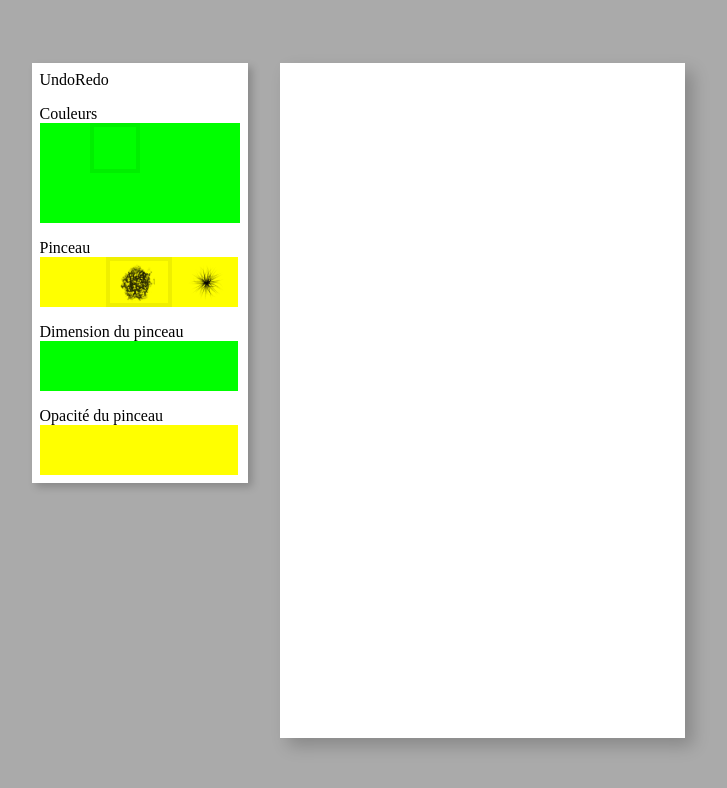
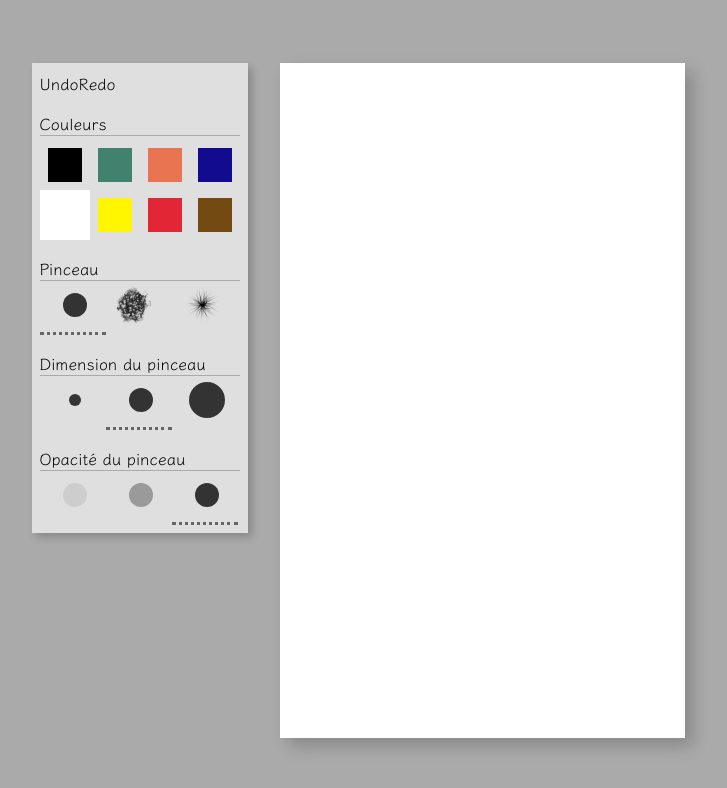
Before and after one commit to gauchedroite/carte, a website: page public/index.html in a window 1280 px wide. Shown: the whole page, without its empty margins (158-885 px from the left). Drawn offline with Linux system fonts and the light colour scheme.

Commit message:
Tools UI

```diff
--- a/public/css/Overworld.css
+++ b/public/css/Overworld.css
@@ -5,6 +5,7 @@
     --box-shadow: 8px 8px 16px rgba(0, 0, 0, 0.2);
     --box-shadow-2: 4px 4px 8px rgba(0, 0, 0, 0.2);
     --tools-width: 200px;
+    --tools-bg-color: rgb(223, 223, 223);
 }
 
 * {
@@ -17,6 +18,8 @@ body, html {
     width: 100%;
     padding: 0;
     margin: 0;
+    font-family: 'Klee One';
+    font-weight: 500;
     display: flex;
     justify-content: center;
     align-items: center;
@@ -50,66 +53,48 @@ body, html {
     margin-right: 2rem;
     box-shadow: var(--box-shadow-2);
     padding: 0.5rem;
-    background-color: white;;
+    background-color: var(--tools-bg-color);
 
     .tools-nav div {
         display: inline-block;
     }
 
     .tool-section {
-        margin-top: 1rem;
+        margin: 1rem 0 0.25rem 0;
+        border-bottom: 1px solid #aaa;
     }
 
     .color-cells {
         display: flex;
         flex-wrap: wrap;
-        & > div {
+        div {
             width: 50px;
             height: 50px;
-            background-color: lime;
+            border: 8px solid var(--tools-bg-color);
          }
 
          .selected {
-            border: 4px solid #00000010;
+            border: 8px solid transparent;
         }
     }
 
-    .pinceau-cells {
+    .pinceau-cells, .size-cells, .opacity-cells {
         display: flex;
-        & > div {
+        div {
             width: 33%;
             height: 50px;
-            background-color: yellow;
-            border: 4px solid transparent;
+            padding-left: 10px;
+            border-bottom: 4px solid var(--tools-bg-color);
          }
 
          .brush-image {
             height: 40px;
             width: auto;
-            margin: 2px 10px;
          }
 
          .selected {
-            border: 4px solid #00000010;
+            border-bottom: 3px dotted #666;
         }
-    }
-
-    .size-cells {
-        display: flex;
-        & > div {
-            width: 33%;
-            height: 50px;
-            background-color: lime;
-         }
-    }
-
-    .opacity-cells {
-        display: flex;
-        & > div {
-            width: 33%;
-            height: 50px;
-            background-color: yellow;
-         }
     }
 }
 
--- a/public/css/index.css
+++ b/public/css/index.css
@@ -1,2 +1,11 @@
 @import "./Overworld.css";
 /*@import "./carte.css";*/
+
+/* klee-one-regular - latin */
+@font-face {
+    font-display: swap; /* Check https://developer.mozilla.org/en-US/docs/Web/CSS/@font-face/font-display for other options. */
+    font-family: 'Klee One';
+    font-style: normal;
+    font-weight: 400;
+    src: url('../webfonts/klee-one-v7-latin-regular.woff2') format('woff2');
+  }
--- a/public/index.html
+++ b/public/index.html
@@ -27,38 +27,52 @@
             <div class="tools-color">
                 <div class="tool-section">Couleurs</div>
                 <div class="color-cells">
-                    <div id="cell_black"></div>
-                    <div id="cell_viridian_blue" class="selected"></div>
-                    <div id="cell_burnt_sienna"></div>
-                    <div id="cell_ultramarine_blue"></div>
-                    <div id="cell_white"></div>
-                    <div id="cell_cadmium_yellow"></div>
-                    <div id="cell_alizarin_crimson"></div>
-                    <div id="cell_raw_umber"></div>
+                    <div id="cell_black" style="background-color: black;"></div>
+                    <div id="cell_viridian_green" style="background-color: rgb(64, 130, 109);"></div>
+                    <div id="cell_burnt_sienna" style="background-color: rgb(233, 116, 81);"></div>
+                    <div id="cell_ultramarine_blue" style="background-color: rgb(18, 10, 143);"></div>
+                    <div id="cell_white" style="background-color: white;" class="selected"></div>
+                    <div id="cell_cadmium_yellow" style="background-color: rgb(255, 246, 0);"></div>
+                    <div id="cell_alizarin_crimson" style="background-color: rgb(227, 38, 54);"></div>
+                    <div id="cell_raw_umber" style="background-color: rgb(115, 74, 18);"></div>
                 </div>
             </div>
             <div class="tools-pinceau">
                 <div class="tool-section">Pinceau</div>
                 <div class="pinceau-cells">
-                    <div id="cell_round"></div>
-                    <div id="cell_heart" class="selected"><img src="images/b0.png" class="brush-image"></div>
+                    <div id="cell_round" class="selected">
+                        <svg height="50" width="50"><circle r="12" cx="25" cy="20" fill="#333" /></svg>
+                    </div>
+                    <div id="cell_heart"><img src="images/b0.png" class="brush-image"></div>
                     <div id="cell_bar"><img src="images/b4.png" class="brush-image"></div>
                 </div>
             </div>
             <div class="tools-size">
                 <div class="tool-section">Dimension du pinceau</div>
                 <div class="size-cells">
-                    <div id="cell_small"></div>
-                    <div id="cell_medium" class="selected"></div>
-                    <div id="cell_big"></div>
+                    <div id="cell_small">
+                        <svg height="50" width="50"><circle r="6" cx="25" cy="20" fill="#333" /></svg>
+                    </div>
+                    <div id="cell_medium" class="selected">
+                        <svg height="50" width="50"><circle r="12" cx="25" cy="20" fill="#333" /></svg>
+                    </div>
+                    <div id="cell_big">
+                        <svg height="50" width="50"><circle r="18" cx="25" cy="20" fill="#333" /></svg>
+                    </div>
                 </div>
             </div>
             <div class="tools-opacity">
                 <div class="tool-section">Opacité du pinceau</div>
                 <div class="opacity-cells">
-                    <div id="cell_low"></div>
-                    <div id="cell_mid"></div>
-                    <div id="cell_full" class="selected"></div>
+                    <div id="cell_low">
+                        <svg height="50" width="50"><circle r="12" cx="25" cy="20" fill="#333" fill-opacity="0.1" /></svg>
+                    </div>
+                    <div id="cell_mid">
+                        <svg height="50" width="50"><circle r="12" cx="25" cy="20" fill="#333" fill-opacity="0.4" /></svg>
+                    </div>
+                    <div id="cell_full" class="selected">
+                        <svg height="50" width="50"><circle r="12" cx="25" cy="20" fill="#333" /></svg>
+                    </div>
                 </div>
             </div>
         </div>
```
Also changed, not shown: public/webfonts/klee-one-v7-latin-regular.woff2 (added).
